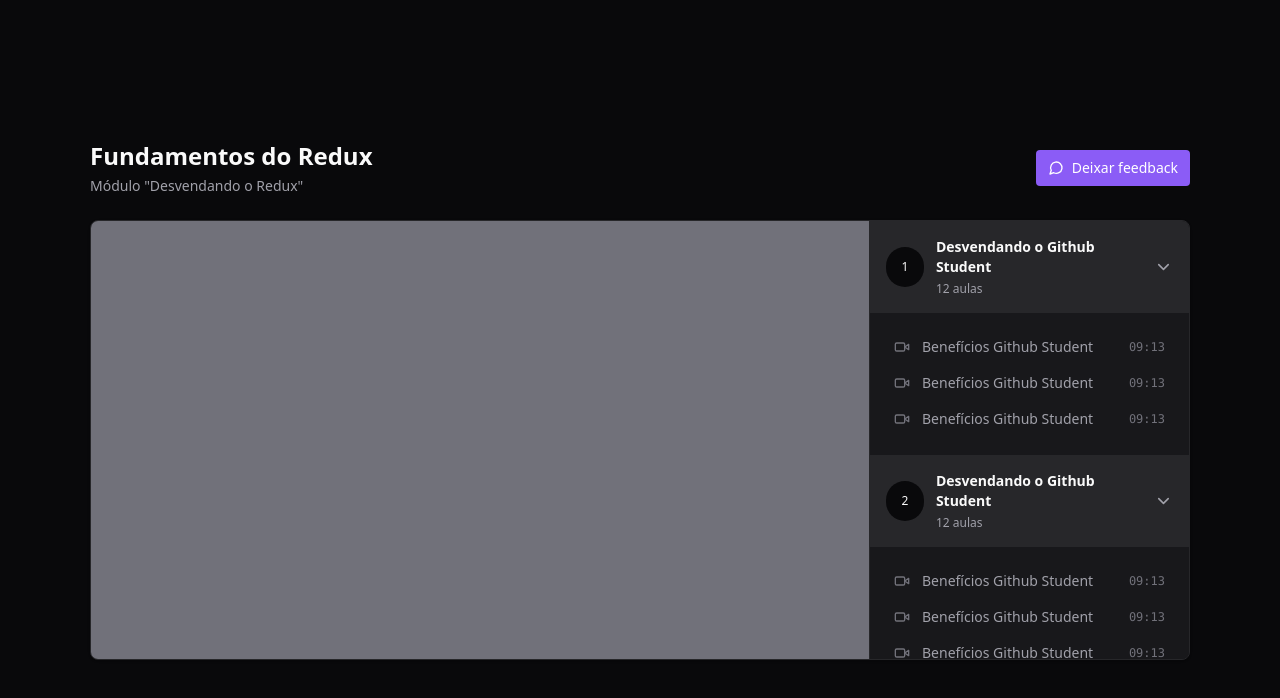
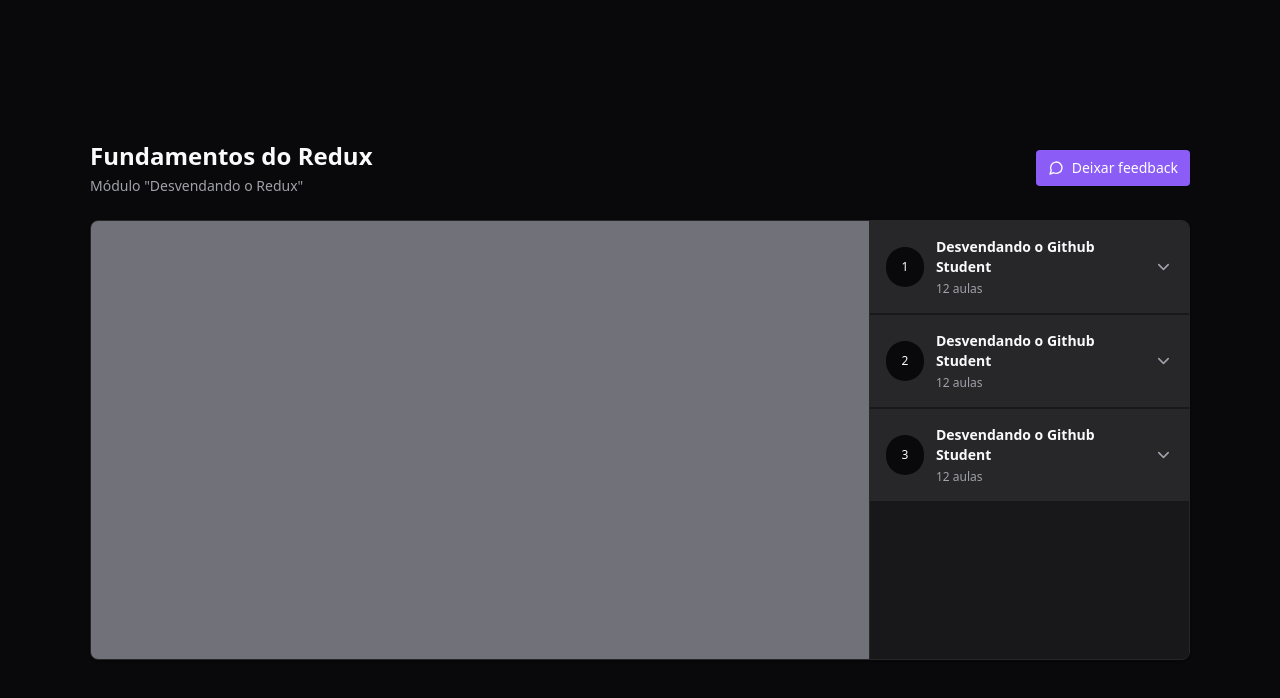
Before and after one commit to bzenky/react-redux-zustand, a React (Vite) app: page / in a window 1280 px wide. Shown: the top 698 px of the page. Built offline with nearby package versions, Linux system fonts and the light colour scheme.

Commit message:
feat: radix collapsible

```diff
--- a/package.json
+++ b/package.json
@@ -10,6 +10,7 @@
     "preview": "vite preview"
   },
   "dependencies": {
+    "@radix-ui/react-collapsible": "^1.0.3",
     "@reduxjs/toolkit": "^1.9.5",
     "lucide-react": "^0.260.0",
     "react": "^18.2.0",
--- a/src/components/Module.tsx
+++ b/src/components/Module.tsx
@@ -1,3 +1,4 @@
+import * as Collapsible from '@radix-ui/react-collapsible'
 import { ChevronDown } from "lucide-react"
 import { Lesson } from "./Lesson"
 
@@ -9,8 +10,8 @@ interface ModuleProps {
 
 export function Module({ moduleIndex, title, lessonsAmount }: ModuleProps) {
   return (
-    <div>
-      <button className="flex w-full items-center gap-3 bg-zinc-800 p-4">
+    <Collapsible.Root className="group">
+      <Collapsible.Trigger className="flex w-full items-center gap-3 bg-zinc-800 p-4">
         <div className="flex h-10 w-10 rounded-full items-center justify-center bg-zinc-950 text-xs">
           {moduleIndex + 1}
         </div>
@@ -20,14 +21,16 @@ export function Module({ moduleIndex, title, lessonsAmount }: ModuleProps) {
           <span className="text-xs text-zinc-400">{lessonsAmount} {lessonsAmount === 1 ? 'aula' : 'aulas'}</span>
         </div>
 
-        <ChevronDown className="w-5 h-5 ml-auto text-zinc-400" />
-      </button>
+        <ChevronDown className="w-5 h-5 ml-auto text-zinc-400 group-data-[state=open]:rotate-180 transition-transform" />
+      </Collapsible.Trigger>
 
-      <nav className="relative flex flex-col gap-4 p-6">
-        <Lesson title="Benefícios Github Student" duration="09:13" />
-        <Lesson title="Benefícios Github Student" duration="09:13" />
-        <Lesson title="Benefícios Github Student" duration="09:13" />
-      </nav>
-    </div>
+      <Collapsible.Content>
+        <nav className="relative flex flex-col gap-4 p-6">
+          <Lesson title="Benefícios Github Student" duration="09:13" />
+          <Lesson title="Benefícios Github Student" duration="09:13" />
+          <Lesson title="Benefícios Github Student" duration="09:13" />
+        </nav>
+      </Collapsible.Content>
+    </Collapsible.Root>
   )
 }
--- a/src/pages/Player.tsx
+++ b/src/pages/Player.tsx
@@ -21,7 +21,7 @@ export function Player() {
             <Video />
           </div>
 
-          <aside className="w-80 absolute top-0 right-0 bottom-0 border-l divide-y-2 divide-zinc-900 border-zinc-800 bg-zinc-900 overflow-y-scroll scrollbar scrollbar-thin scrollbar-track-zinc-950 scrollbar-thumb-zinc-800">
+          <aside className="w-80 absolute top-0 right-0 bottom-0 border-l divide-y-2 divide-zinc-900 border-zinc-800 bg-zinc-900 overflow-y-auto scrollbar scrollbar-thin scrollbar-track-zinc-950 scrollbar-thumb-zinc-800">
             <Module moduleIndex={0} title="Desvendando o Github Student" lessonsAmount={12} />
             <Module moduleIndex={1} title="Desvendando o Github Student" lessonsAmount={12} />
             <Module moduleIndex={2} title="Desvendando o Github Student" lessonsAmount={12} />
```
Also changed, not shown: 1 other file (tests, documents, lock files or other folders).
